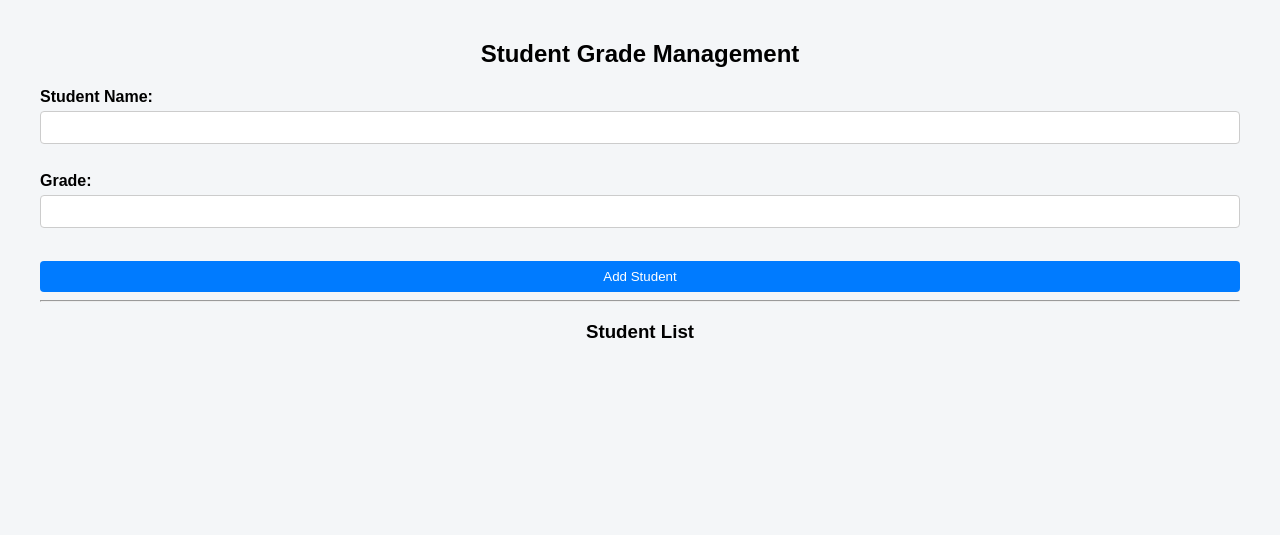
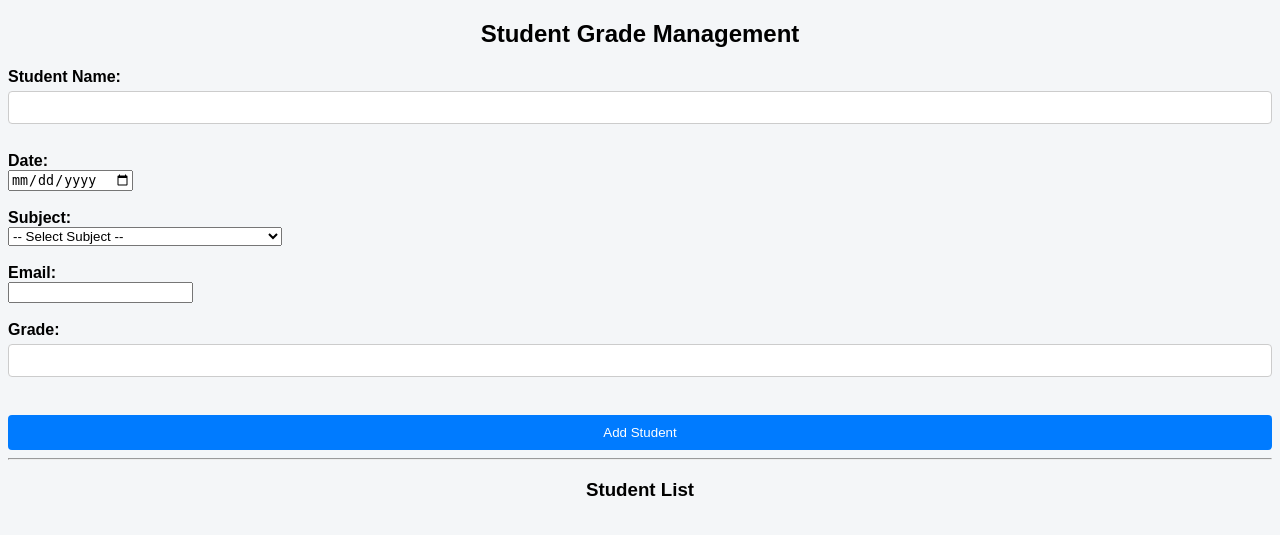
Before and after one commit to LeLebron23/FliptopGame, a Flask app: page / in a window 1280 px wide. Shown: the top 535 px of the page. Run offline with Flask 3, Linux system fonts and the light colour scheme.

Commit message:
index and js change

```diff
--- a/static/script.js
+++ b/static/script.js
@@ -1,8 +1,76 @@
-function validateForm() {
-    let name = document.getElementById("name").value;
+// Function to check fields and show/hide elements progressively
+document.getElementById("studentListSection").classList.add("hidden");
+
+function isValidEmail(email) {
+    let emailPattern = /^[^\s@]+@[^\s@]+\.com$/;
+    return emailPattern.test(email);
+}
+function checkFields() {
+    let name = document.getElementById("name").value.trim();
+    let date = document.getElementById("date").value;
+    let subject = document.getElementById("subject").value;
+    let email = document.getElementById("email").value.trim();
     let grade = document.getElementById("grade").value;
 
-    if (name === "" || grade === "") {
+    // Name → Date
+    if (name !== "") {
+        dateField.classList.remove("hidden");
+    } else {
+        dateField.classList.add("hidden");
+        subjectField.classList.add("hidden");
+        emailField.classList.add("hidden");
+        gradeField.classList.add("hidden");
+        submitBtn.classList.add("hidden");
+        return;
+    }
+
+    // Date → Subject
+    if (date !== "") {
+        subjectField.classList.remove("hidden");
+    } else {
+        subjectField.classList.add("hidden");
+        emailField.classList.add("hidden");
+        gradeField.classList.add("hidden");
+        submitBtn.classList.add("hidden");
+        return;
+    }
+
+    // Subject → Email
+    if (subject !== "") {
+        emailField.classList.remove("hidden");
+    } else {
+        emailField.classList.add("hidden");
+        gradeField.classList.add("hidden");
+        submitBtn.classList.add("hidden");
+        return;
+    }
+
+    // ✅ Email must be VALID before showing grade
+    if (isValidEmail(email)) {
+        gradeField.classList.remove("hidden");
+    } else {
+        gradeField.classList.add("hidden");
+        submitBtn.classList.add("hidden");
+        return;
+    }
+
+    // Grade → Submit button
+    if (grade !== "") {
+        submitBtn.classList.remove("hidden");
+    } else {
+        submitBtn.classList.add("hidden");
+    }
+}
+
+
+function validateForm() {
+    let name = document.getElementById("name").value.trim();
+    let date = document.getElementById("date").value;
+    let subject = document.getElementById("subject").value;
+    let email = document.getElementById("email").value.trim();
+    let grade = document.getElementById("grade").value;
+
+    if (name === "" || date === "" || subject === "" || email === "" || grade === "") {
         alert("Please fill in all fields.");
         return false;
     }
@@ -12,5 +80,34 @@ function validateForm() {
         return false;
     }
 
-    return true;
+    // Add student to the list
+    addStudent(name, date, subject, email, grade);
+    return false; // prevent page reload
 }
+
+function addStudent(name, date, subject, email, grade) {
+    let status = grade >= 75 ? "Passed" : "Failed";
+    let statusClass = grade >= 75 ? "pass" : "fail";
+
+    let li = document.createElement("li");
+    li.className = statusClass;
+    li.innerHTML = `<strong>${name}</strong> - ${subject}<br>
+                    Date: ${date} | Email: ${email}<br>
+                    Grade: ${grade} (${status})`;
+    document.getElementById("studentListSection").classList.remove("hidden");
+    document.getElementById("studentList").appendChild(li);
+
+    // Reset form fields
+    document.getElementById("name").value = "";
+    document.getElementById("date").value = "";
+    document.getElementById("subject").value = "";
+    document.getElementById("email").value = "";
+    document.getElementById("grade").value = "";
+
+    // Hide all fields except name
+    document.getElementById("dateField").classList.add("hidden");
+    document.getElementById("subjectField").classList.add("hidden");
+    document.getElementById("emailField").classList.add("hidden");
+    document.getElementById("gradeField").classList.add("hidden");
+    document.getElementById("submitBtn").classList.add("hidden");
+}
--- a/templates/index.html
+++ b/templates/index.html
@@ -3,59 +3,8 @@
 <head>
     <meta charset="UTF-8">
     <title>Student Grade Management</title>
-
-    <link rel="stylesheet" href="{{url_for('static', filename='style.css')}}">
-
-    <style>
-        body {
-            font-family: Arial, sans-serif;
-            margin: 40px;
-        }
-
-        input, button {
-            padding: 8px;
-            margin-top: 5px;
-        }
-
-        ul {
-            list-style-type: none;
-            padding: 0;
-        }
-    </style>
-
-    <script>
-        function validateForm() {
-            let name = document.getElementById("name").value;
-            let grade = document.getElementById("grade").value;
-
-            if (name === "" || grade === "") {
-                alert("Please fill out all fields");
-                return false;
-            }
-
-            if (grade < 0 || grade > 100) {
-                alert("Grade must be between 0 and 100");
-                return false;
-            }
-
-            addStudent(name, grade);
-            return false; // prevent page reload
-        }
-
-        function addStudent(name, grade) {
-            let status = grade >= 75 ? "Passed" : "Failed";
-            let color = grade >= 75 ? "green" : "red";
-
-            let li = document.createElement("li");
-            li.style.color = color;
-            li.textContent = name + " - " + grade + " (" + status + ")";
-
-            document.getElementById("studentList").appendChild(li);
-
-            document.getElementById("name").value = "";
-            document.getElementById("grade").value = "";
-        }
-    </script>
+    <link rel="stylesheet" href="{{ url_for('static' , filename='style.css')}}">
+    <script src="{{ url_for('static', filename='script.js') }}" defer></script>
 </head>
 
 <body>
@@ -63,18 +12,55 @@
     <h2>Student Grade Management</h2>
 
     <form onsubmit="return validateForm();">
-        <label>Student Name:</label><br>
-        <input type="text" id="name"><br><br>
+        <!-- Name Field - Always visible -->
+        <div id="nameField">
+            <label>Student Name:</label><br>
+            <input type="text" id="name" oninput="checkFields()"><br><br>
+        </div>
 
-        <label>Grade:</label><br>
-        <input type="number" id="grade"><br><br>
+        <!-- Date Field - Hidden initially -->
+        <div id="dateField" class="hidden">
+            <label>Date:</label><br>
+            <input type="date" id="date" oninput="checkFields()"><br><br>
+        </div>
 
-        <button type="submit">Add Student</button>
+        <!-- Subject Field - Hidden initially -->
+        <div id="subjectField" class="hidden">
+            <label>Subject:</label><br>
+            <select id="subject" onchange="checkFields()">
+                <option value="">-- Select Subject --</option>
+                <option value="Integrated Programming and Technologies">Integrated Programming and Technologies</option>
+                <option value="Introduction to Programming">Introduction to Programming</option>
+                <option value="Web Fundamentals">Web Fundamentals</option>
+            </select><br><br>
+        </div>
+
+        <!-- Email Field - Hidden initially -->
+        <div id="emailField" class="hidden">
+            <label>Email:</label><br>
+            <input type="email" id="email" oninput="checkFields()"><br><br>
+        </div>
+
+        <!-- Grade/Score Field - Hidden initially -->
+        <div id="gradeField" class="hidden">
+            <label>Grade:</label><br>
+            <input type="number" id="grade" oninput="checkFields()"><br><br>
+        </div>
+
+        <!-- Submit Button - Hidden initially -->
+        <div id="submitBtn" class="hidden">
+            <button type="submit">Add Student</button>
+        </div>
     </form>
 
-    <hr>
 
-    <h3>Student List</h3>
-    <ul id="studentList"></ul>
+
+    <div id="studentListSection" class="hidden">
+        <hr>
+        <h3>Student List</h3>
+        <ul id="studentList"></ul>
+    </div>
+
 
 </body>
+</html>
```
